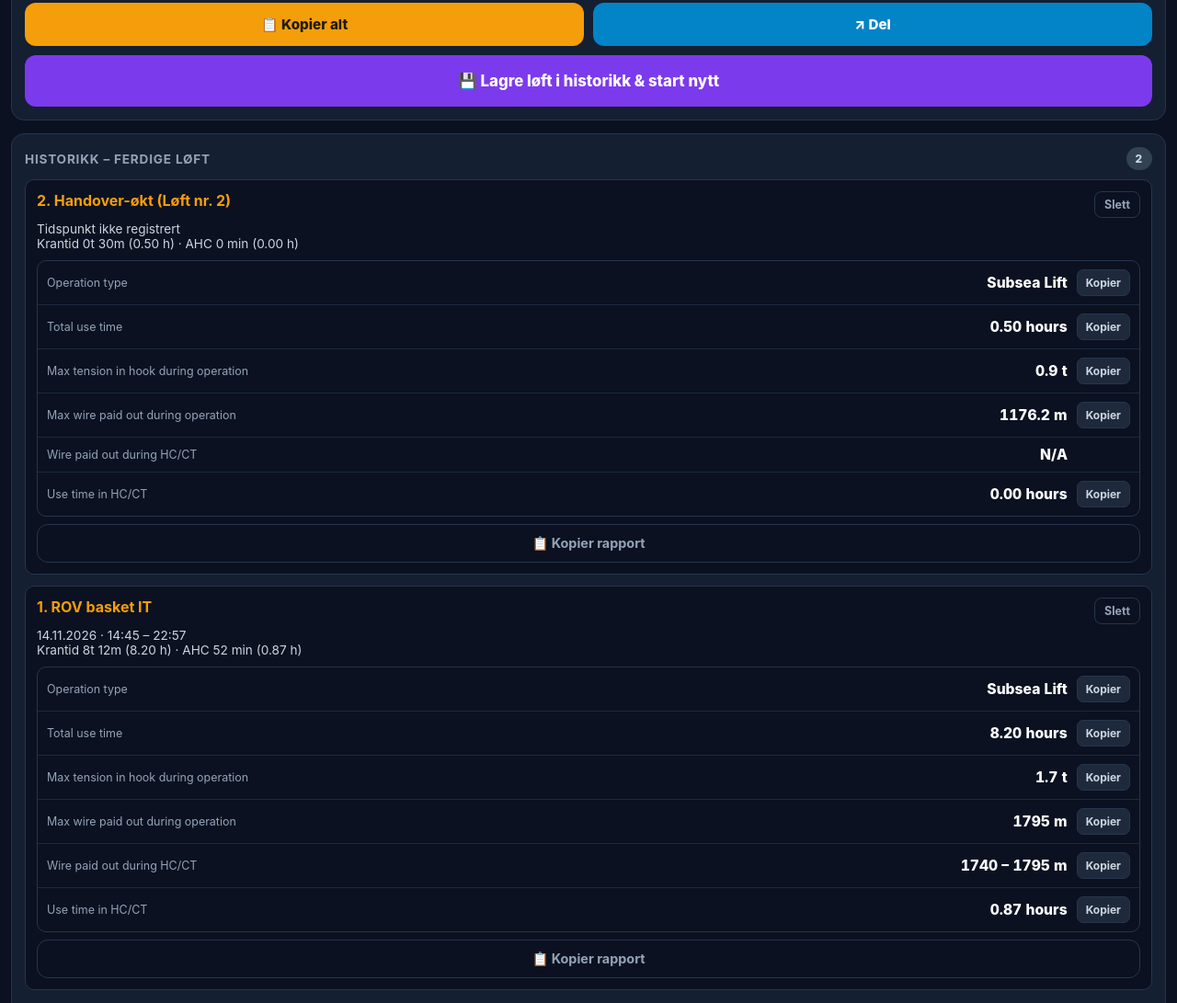
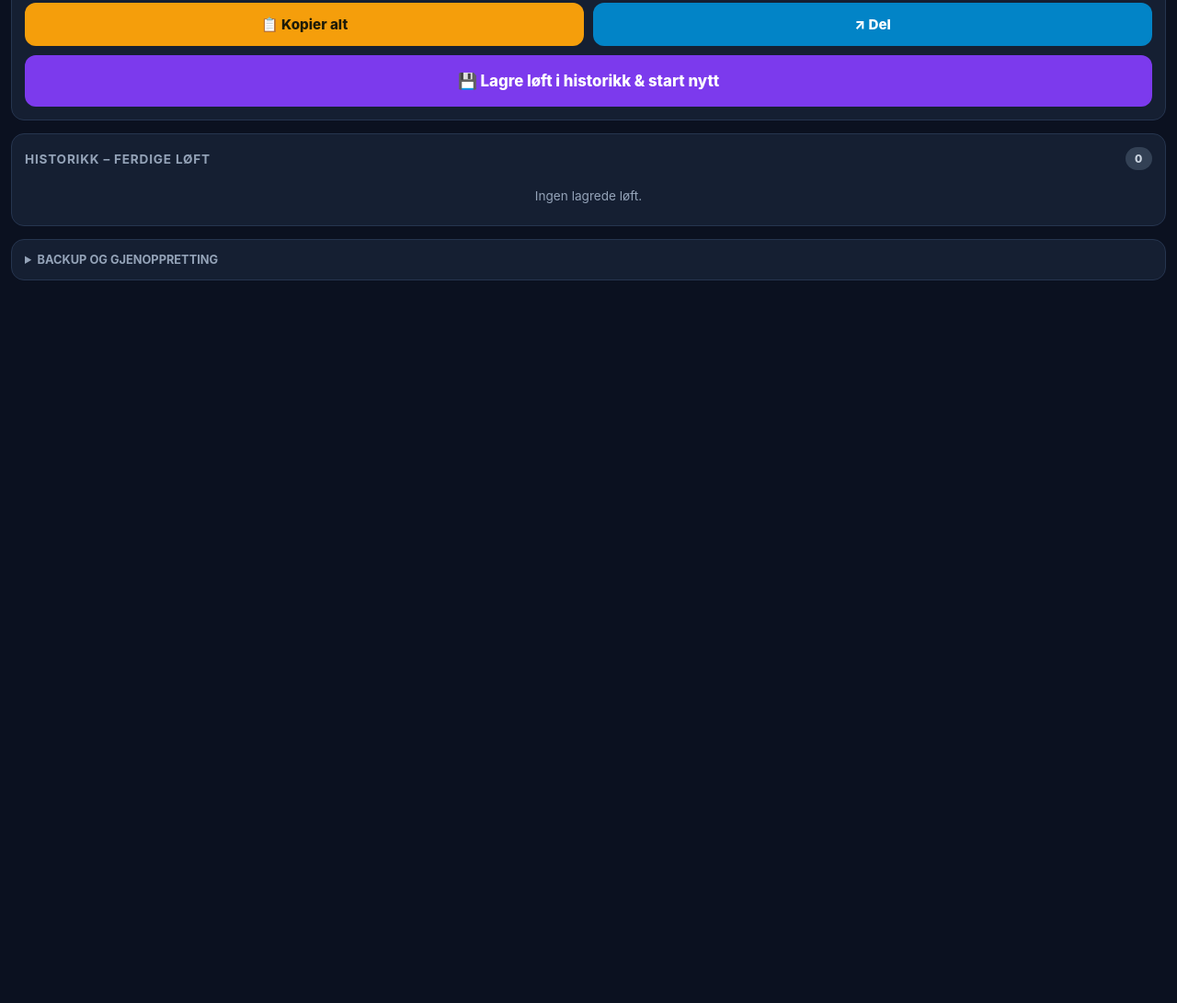
Before and after one commit to fberg17-source/kranlogg, a plain HTML site: page index.html in a window 1280 px wide. Shown: the part 1436-2527 px from the top of the page at 92% size. After the commit the page ends 1815 px from the top, so only its background shows below. Drawn offline with Linux system fonts and the light colour scheme.

Commit message:
Nye brukere starter med tom logg (ingen forhåndsutfylte tall)
Co-Authored-By: Claude Opus 5.5 <noreply@anthropic.com>
Claude-Session: https://claude.ai/code/session_01HXWMvUmdRGnifXxvJppQL4

```diff
--- a/index.html
+++ b/index.html
@@ -263,22 +263,8 @@ function blankLift() {
   return { name: '', start: null, craneAccum: 0, craneOpen: null, ahcAccum: 0, ahcOpen: null, readings: [] };
 }
 function seedState() {
-  // Forhåndsutfylt med vaktens tall
-  const s1 = new Date(2026, 10, 14, 14, 45).getTime();
-  const e1 = new Date(2026, 10, 14, 22, 57).getTime();
-  return {
-    v: 1,
-    tripStart: new Date(2026, 10, 14, 0, 0).getTime(),
-    imca: { craneMs: 522 * MIN, ahcMs: 52 * MIN },
-    lift: blankLift(),
-    history: [
-      { id: 2, name: 'Handover-økt (Løft nr. 2)', start: null, end: null, craneMs: 30 * MIN, ahcMs: 0,
-        maxHook: 0.9, maxDepth: 1176.2, hcMin: null, hcMax: null },
-      { id: 1, name: 'ROV basket IT', start: s1, end: e1, craneMs: 492 * MIN, ahcMs: 52 * MIN,
-        maxHook: 1.7, maxDepth: 1795, hcMin: 1740, hcMax: 1795 }
-    ],
-    undo: null
-  };
+  // Ny bruker: starter på 00:00 med tom historikk
+  return { v: 1, tripStart: Date.now(), imca: { craneMs: 0, ahcMs: 0 }, lift: blankLift(), history: [], undo: null };
 }
 
 let state = loadState();
--- a/sw.js
+++ b/sw.js
@@ -1,5 +1,5 @@
 // Service worker: gjør appen tilgjengelig offline (også OCR etter første bruk)
-const CACHE = 'nov350t-v4';
+const CACHE = 'nov350t-v5';
 const CORE = ['./', './index.html', './manifest.webmanifest', './icon-192.png', './icon-512.png'];
 self.addEventListener('install', e => {
   e.waitUntil(caches.open(CACHE).then(c => c.addAll(CORE)).then(() => self.skipWaiting()));
```
